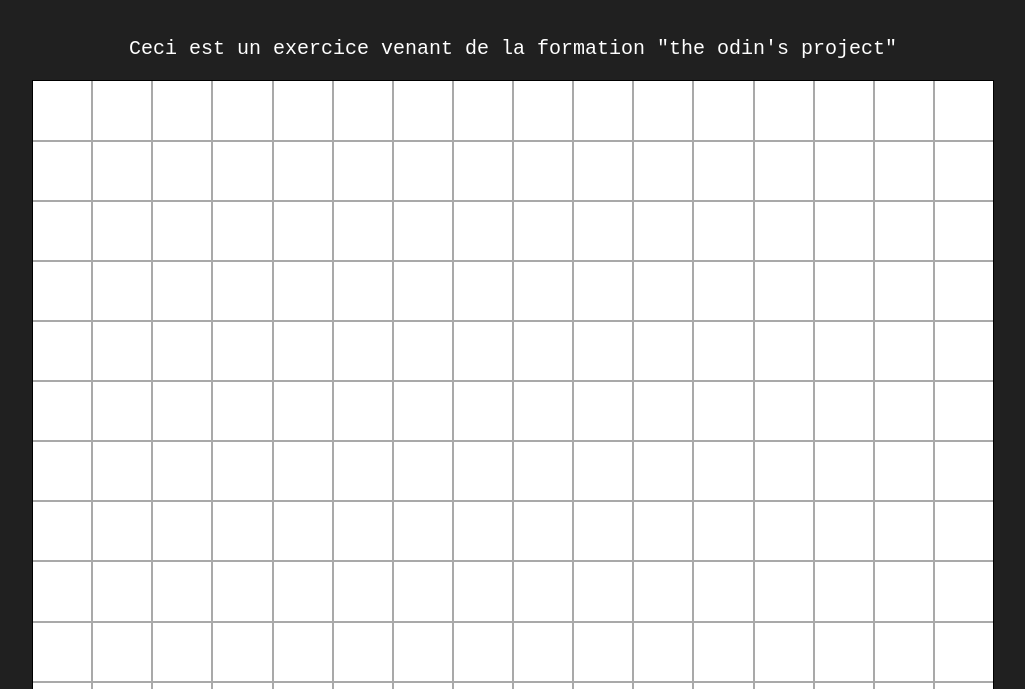
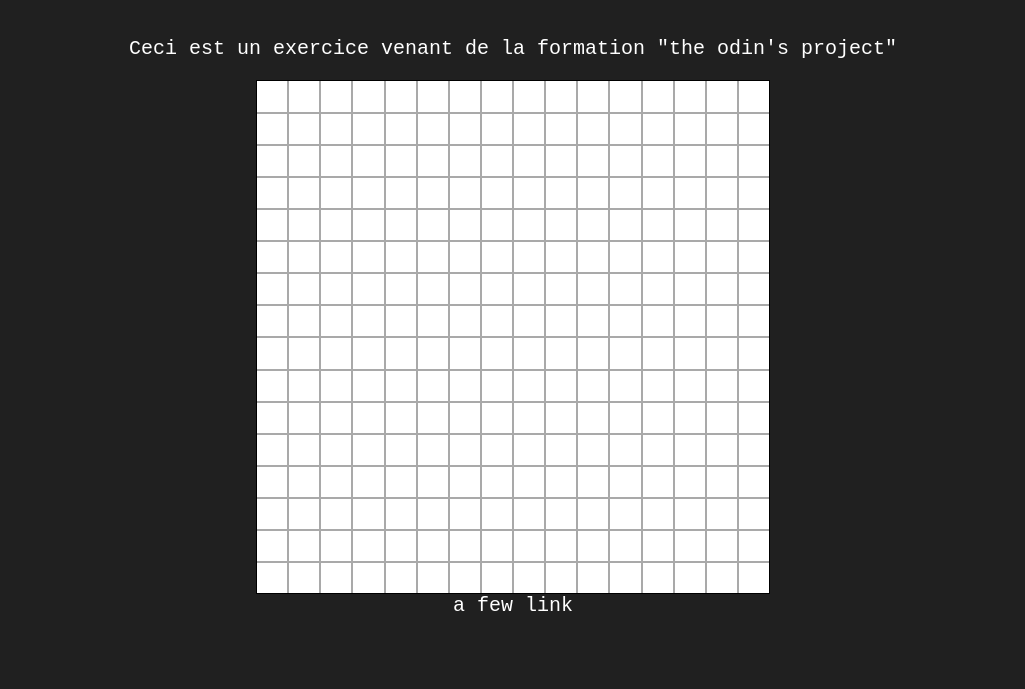
Before and after one commit to Tegristh/mySketch, a plain HTML site: page index.html in a window 1280 px wide. Shown: the part 111-800 px from the top of the page, without its empty margins (127-1152 px from the left). Drawn offline with Linux system fonts and the light colour scheme.

Commit message:
mes dimensions

```diff
--- a/scrypts/scrypt.js
+++ b/scrypts/scrypt.js
@@ -3,7 +3,6 @@ const myContainer = document.getElementById("container");
 function createPixel() {
 //pour créer un pixel vierge
     let pix = document.createElement("div");
-
     pix.classList.add("pixel");
     pix.addEventListener("mouseover", colorie);
     myContainer.appendChild(pix);
@@ -14,9 +13,7 @@ function createSketch(max) {
     createPixel();
 };
 
-
 createSketch(256); // on crée un sketch de 16*16= 256 pixels
-
 
 function colorie(e) {
     let target = event.target;
--- a/styles/style.css
+++ b/styles/style.css
@@ -20,8 +20,8 @@ div {
 #container {
     margin-left: auto;
     margin-right: auto;
-    width: 960px;
-    height: 960px;
+    width: 512px;
+    height: 512px;
     background-color: darkgray;
     border: 1px solid black;
     display: grid;
```
